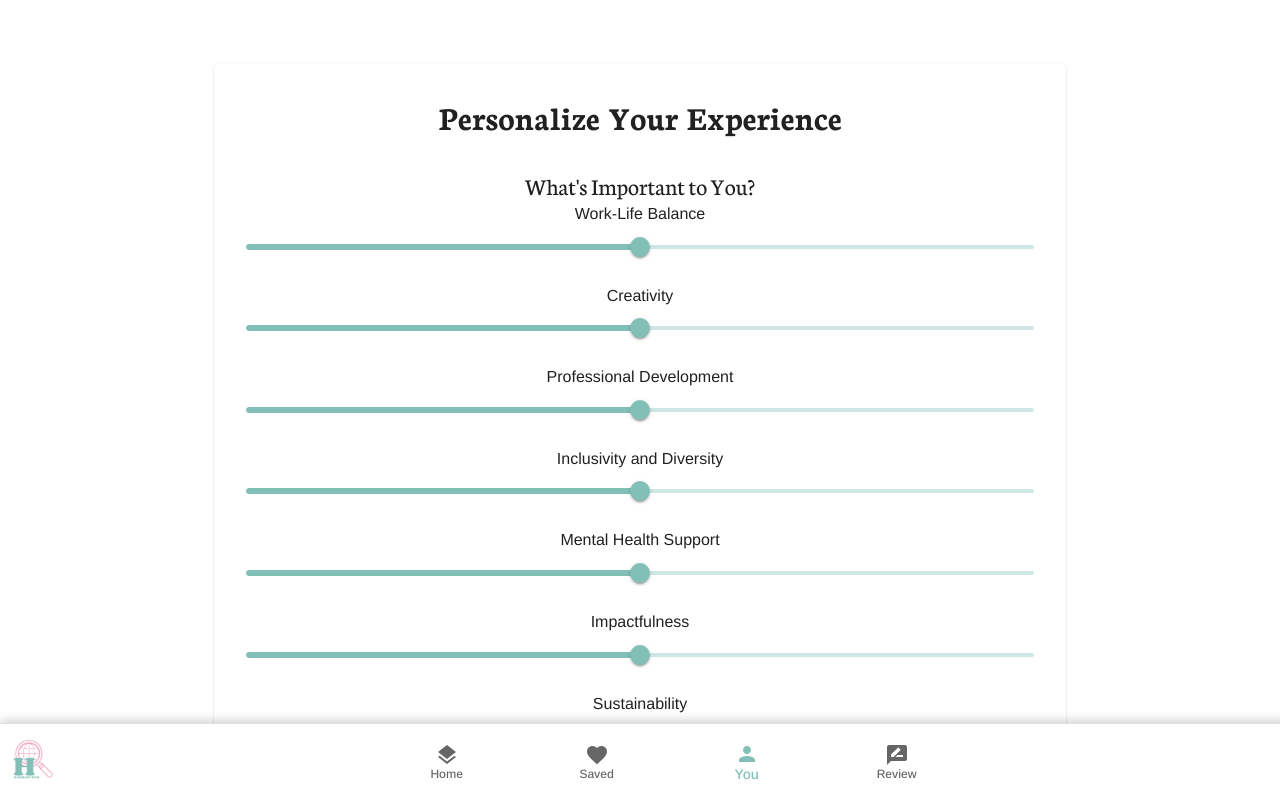
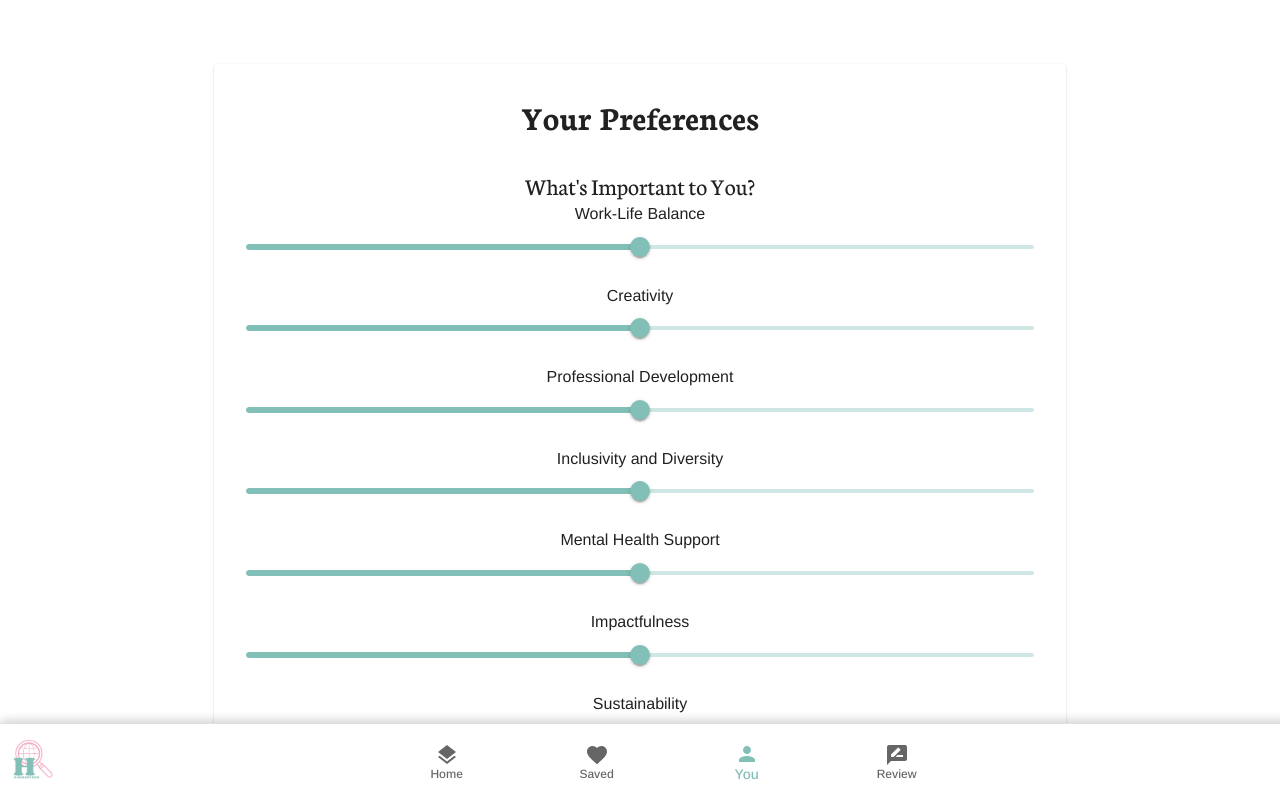
Before and after one commit to Papumaja/junction24, a React (Vite) app: page /employee/info in a window 1280 px wide. Shown: the top 800 px of the page. Built offline with nearby package versions, Linux system fonts and the light colour scheme; a web font is replaced by a local one.

Commit message:
prod build

```diff
--- a/src/components/EmployeeFormContent/EmployeeFormContent.jsx
+++ b/src/components/EmployeeFormContent/EmployeeFormContent.jsx
@@ -62,7 +62,7 @@ export default function EmployeeFormContent() {
       <Container maxWidth="md">
         <Paper className={classes.root}>
           <Typography variant="h4" className={classes.header}>
-            Personalize Your Experience
+            Your Preferences
           </Typography>
           <form onSubmit={handleSubmit(onSubmit)}>
             {/* 1. Importance Ratings */}
```
